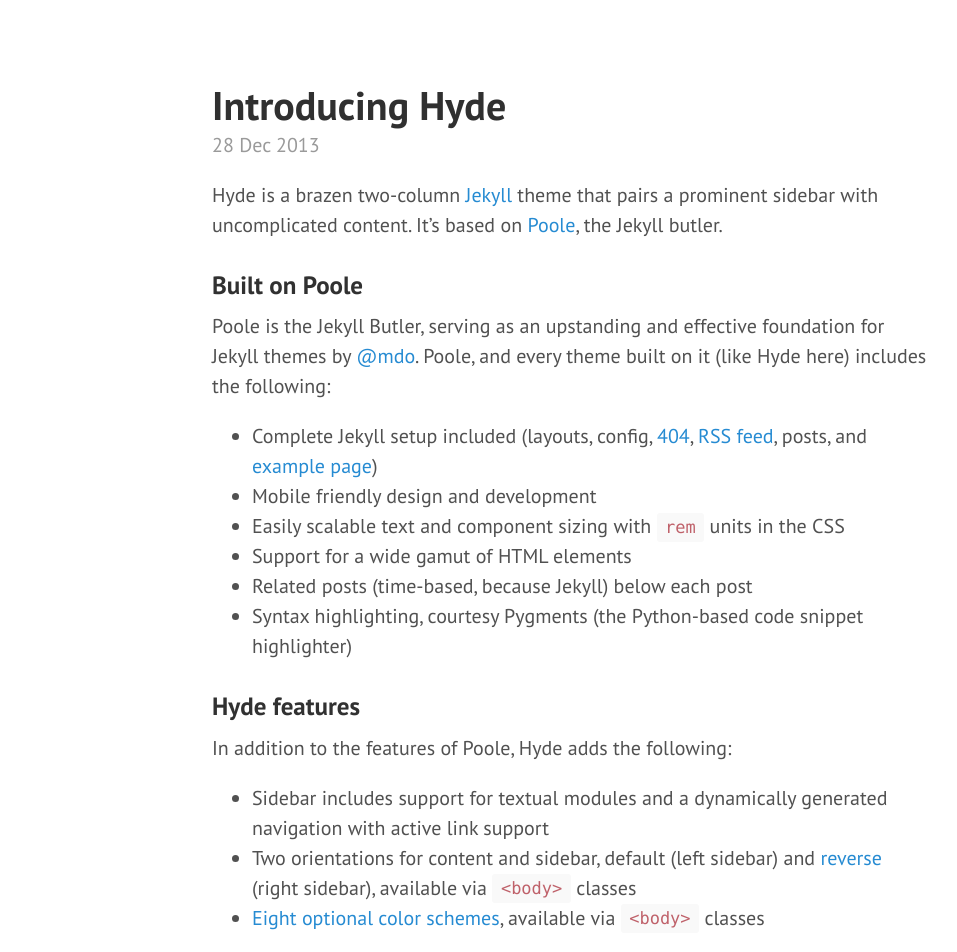
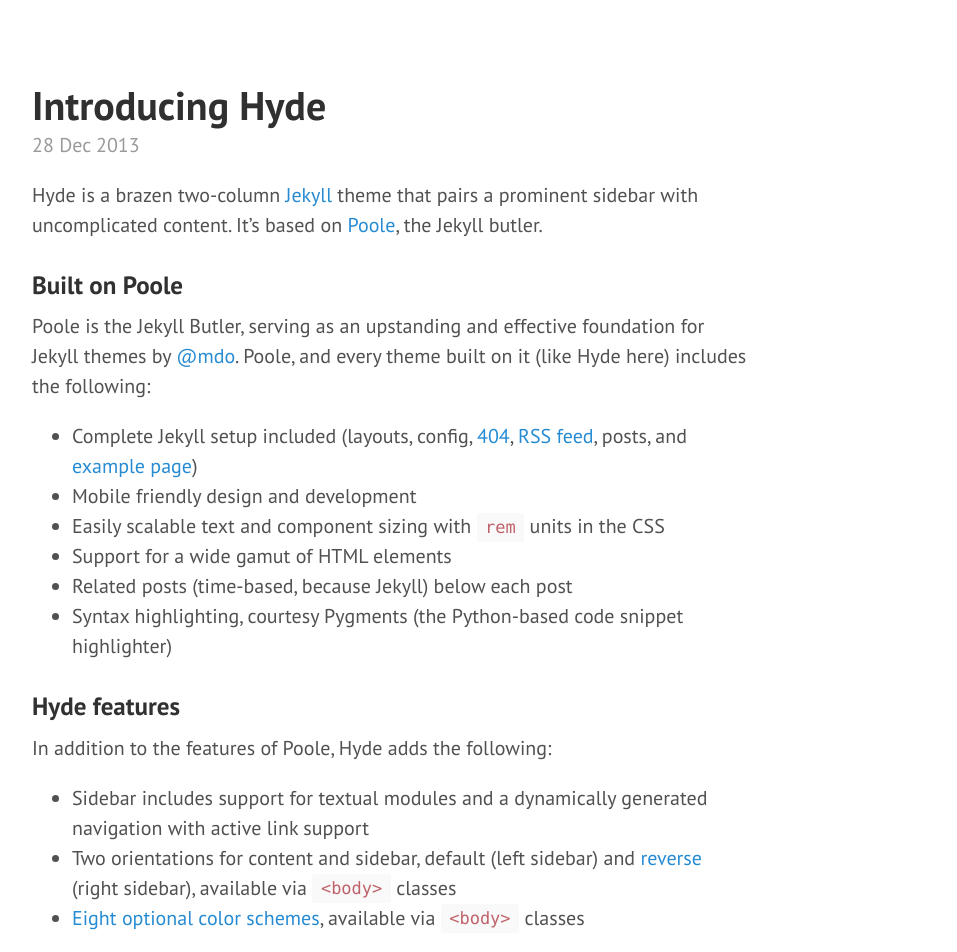
Before and after one commit to arnelh/arnelh.github.io, a Jekyll site: the page built from index.html, in a window 1280 px wide. Shown: the top 952 px of the page, without its empty margins (248-1205 px from the left). Built offline with Jekyll 4.4.1, drawn with Linux system fonts in a browser that asks for light colours; the list of posts is cut into pages by our own code.

Commit message:
Update hyde.css

```diff
--- a/public/css/hyde.css
+++ b/public/css/hyde.css
@@ -129,15 +129,15 @@ a.sidebar-nav-item:focus {
 @media (min-width: 48em) {
   .content {
     max-width: 38rem;
-    margin-left: 20rem;
-    margin-right: 2rem;
+    /*  margin-left: 20rem;
+    margin-right: 2rem; */
   }
 }
 
 @media (min-width: 64em) {
   .content {
-    margin-left: 22rem;
-    margin-right: 4rem;
+    /* margin-left: 22rem;
+    margin-right: 4rem; */
   }
 }
 
```
